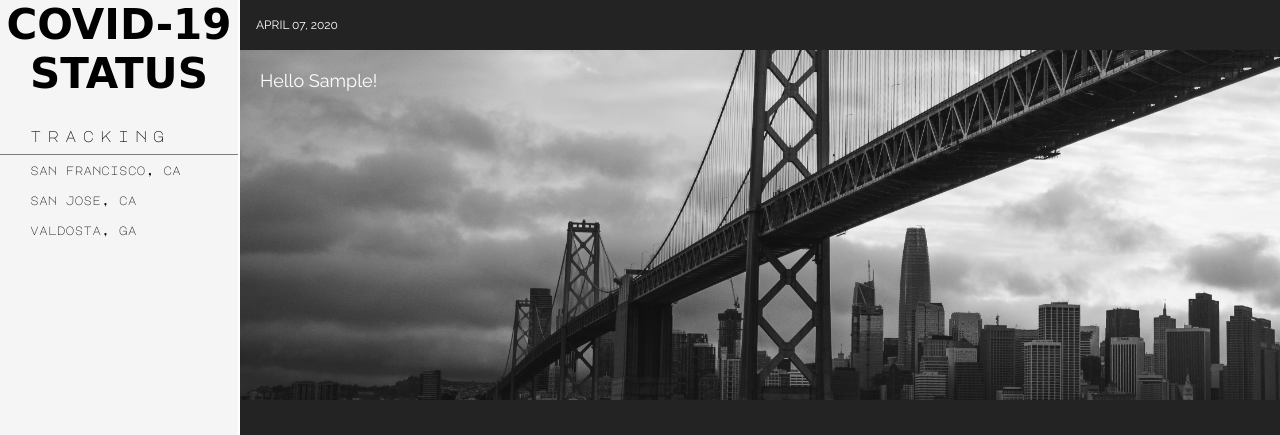
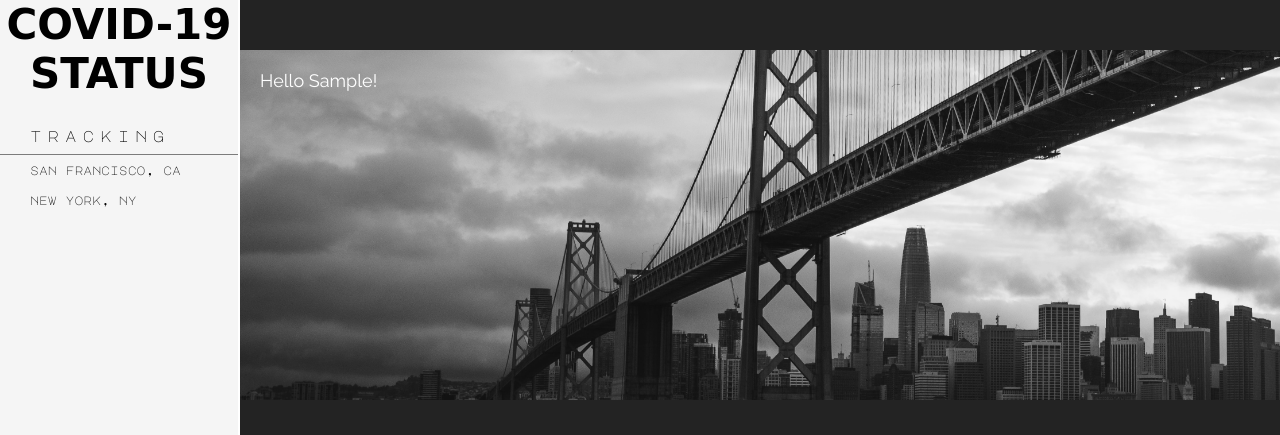
Before and after one commit to xerilius/covid19-status, a Flask app: a page that uses templates/dashboard.html in a window 1280 px wide; the page is wider, and only the part inside the window is pictured. Shown: the top 435 px of that part. Run offline with Flask 2, Linux system fonts and the light colour scheme; the visitor is signed in with stand-in values (Sample User, id 1); tables that the repository leaves empty hold one stand-in row (values such as "Sample post"); some libraries are stand-ins or nearby versions; some web fonts are replaced.

Commit message:
Removed python datetime from dashboard and replaced with javascript datetime

```diff
--- a/server.py
+++ b/server.py
@@ -5,7 +5,7 @@ from sqlalchemy import asc, desc
 from model import connect_to_db, db, County, Fatality, Confirmed, User, Usa
 
 import json
-from datetime import date
+from datetime import date, datetime
 
 app = Flask(__name__)
 # # set a 'SECRET_KEY' to enable the Flask session cookies
@@ -142,7 +142,7 @@ def show_results():
 def show_dashboard(username):
     """Displays user to Dashboard"""
 
-    today = date.today()
+    today = datetime.now()
     current_date = today.strftime("%B %d, %Y")
 
     username = session.get("username")
--- a/templates/dashboard.html
+++ b/templates/dashboard.html
@@ -9,7 +9,7 @@
         <i class="fas fa-bars"></i>
       </div>
   <header class="header">
-    <div class="header__time">{{ current_date }}</div>
+    <div class="header__date"></div>
     <a class="header__logout" href="/logout">Logout</a>
   </header>
 
@@ -24,8 +24,7 @@
 
        <ul class="sidenav__list">
           <li class="sidenav__list-item">San Francisco, CA</li>
-          <li class="sidenav__list-item">San Jose, CA</li>
-          <li class="sidenav__list-item">Valdosta, GA</li>
+          <li class="sidenav__list-item">New York, NY</li>
         </ul>
     </div>
   </aside>
@@ -33,6 +32,7 @@
   <main class="main">
     <div class="main-header">
       <div class="main-header__heading">Hello {{username.title()}}! </div>
+      <div class="main-header__time"></div>
       <div class="main-header__updates">Recent Items</div>
     </div>
     <div class="main-content">
@@ -40,8 +40,9 @@
       <div id="fatalities-graph"></div>
     </div>
 </main>
-<!-- {% block javascript %}
-  <script src="https://d3js.org/d3.v5.js" charset="utf-8""></script>
+{% block javascript %}
+<script src="../static/js/dashboard.js"></script>
+  <!-- <script src="https://d3js.org/d3.v5.js" charset="utf-8""></script>
   <script>
     var data = [
     {"date": "2020-04-03T07:00:00.000Z","num": 497},
@@ -165,6 +166,6 @@
   </script>
 
 </div>
-</div>
-{% endblock %} -->
+</div> -->
 {% endblock %}
+{% endblock %}
```
